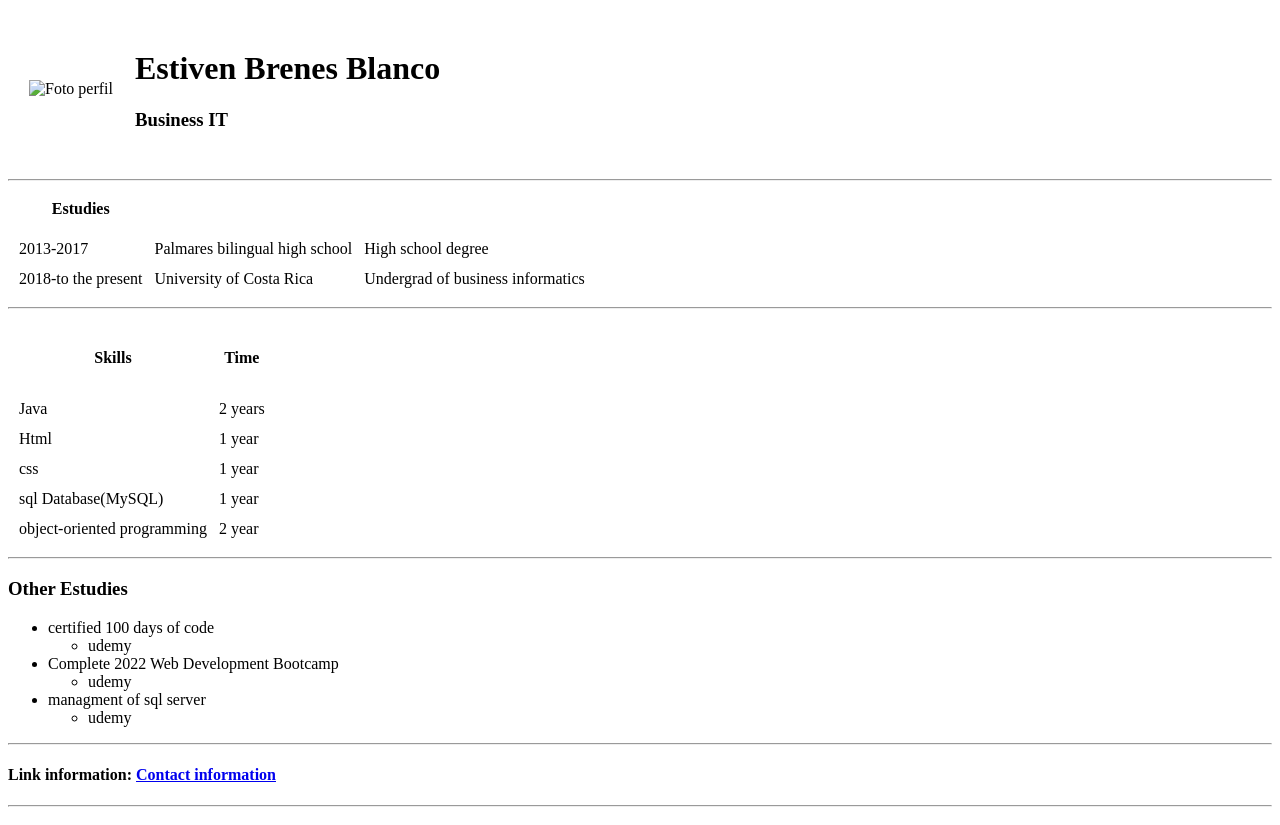
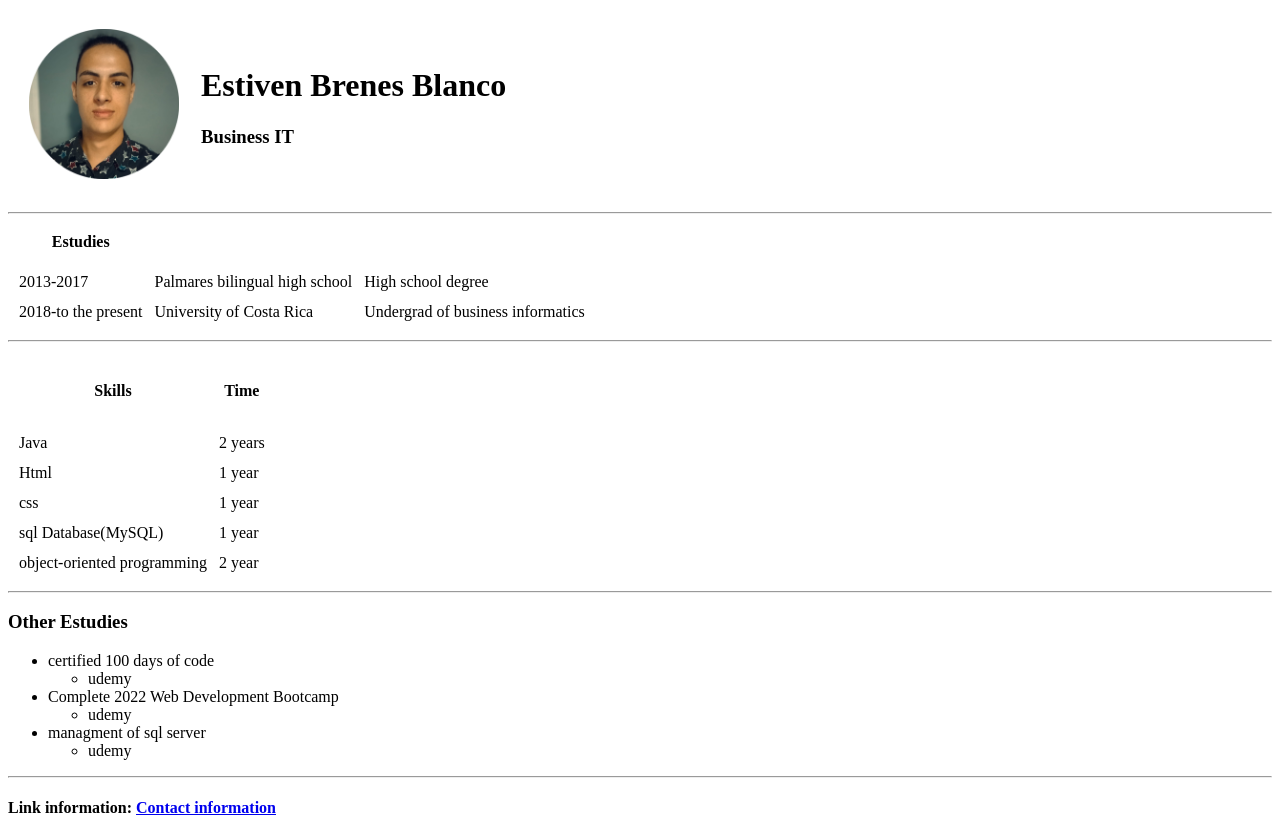
Before and after one commit to estivenB/cv, a plain HTML site: page index.html in a window 1280 px wide. Shown: the top 825 px of the page. Drawn offline with Linux system fonts and the light colour scheme.

Commit message:
Update index.html

```diff
--- a/index.html
+++ b/index.html
@@ -9,7 +9,7 @@
 <body>
   <table cellspacing="20">
     <tr>
-      <td><img src="img/mifoto1.jpeg" height="150" width="150" alt="Foto perfil"></td>
+      <td><img src="img/mifoto1.png" height="150" width="150" alt="Foto perfil"></td>
       <td>
         <h1>Estiven Brenes Blanco</h1>
         <h3>Business IT</h3>
```
